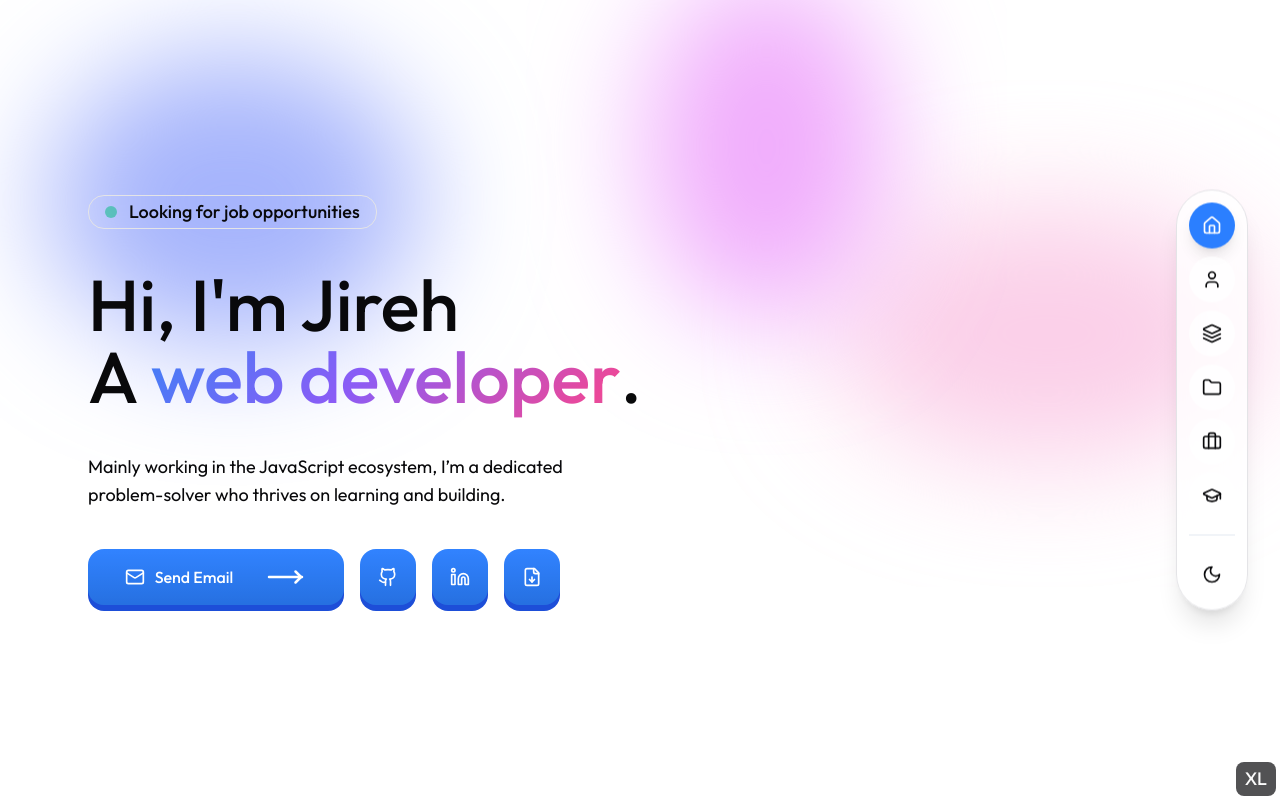
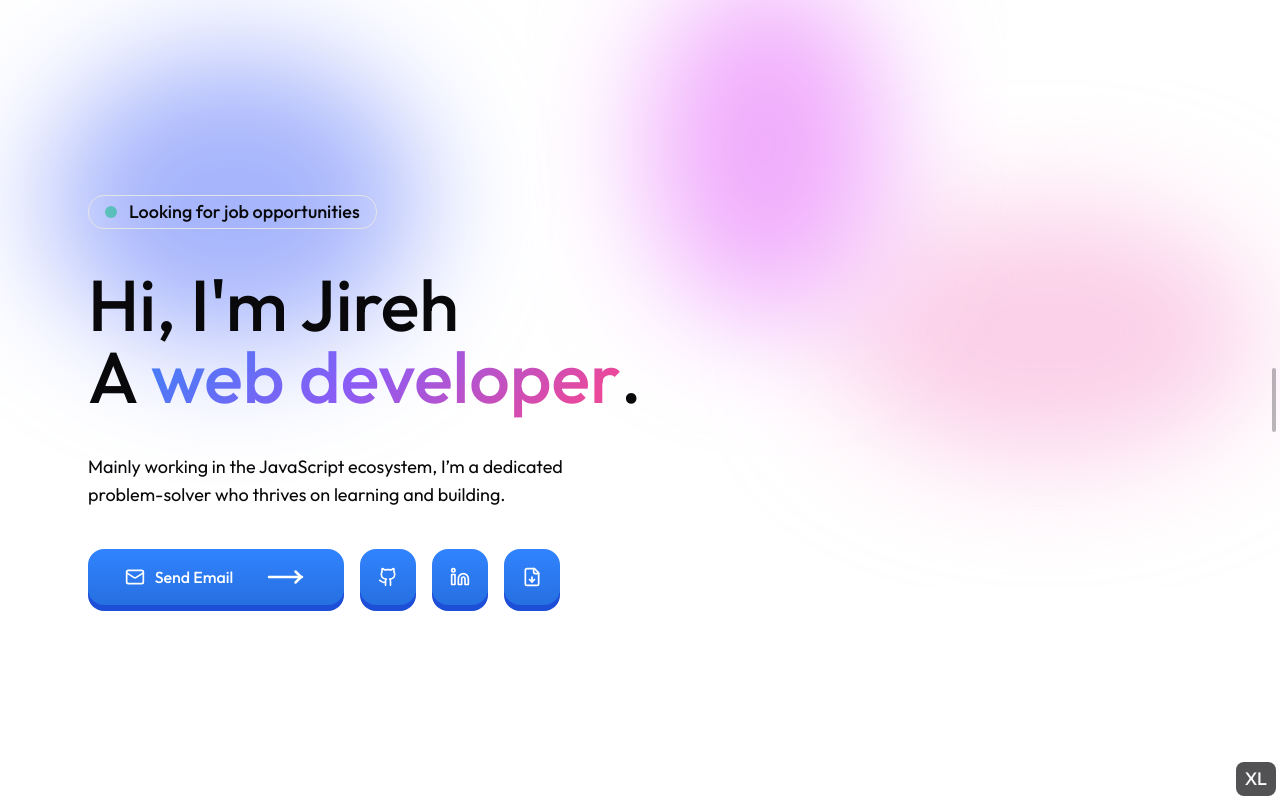
Before and after one commit to Jireh-sama/portfolio, a React (Vite) app: page / in a window 1280 px wide. Shown: the top 800 px of the page. Built offline with nearby package versions, Linux system fonts and the light colour scheme.

Commit message:
feat: enhance FloatingNav component with visibility toggle and pointer interactions

```diff
--- a/src/components/controls/FloatingNav.tsx
+++ b/src/components/controls/FloatingNav.tsx
@@ -1,5 +1,5 @@
 import { AnimatedThemeToggler } from "../ui/animated-theme-toggler";
-import { useEffect, useState } from "react";
+import { useCallback, useEffect, useRef, useState } from "react";
 import type { NavItemI } from "@/lib/types";
 import { cn } from "@/lib/utils";
 import {
@@ -26,6 +26,46 @@ const FloatingNav = ({
   educationRef,
 }: FloatingNavProps) => {
   const [selectedTab, setSelectedTab] = useState<NavItemI["name"]>("Home");
+
+  // Nav parks itself after 2s of scroll inactivity, and comes back on scroll
+  // or when the pointer reaches the right edge.
+  const [navVisible, setNavVisible] = useState(true);
+  const hideTimerRef = useRef<number | null>(null);
+  const pointerInsideRef = useRef(false);
+
+  const scheduleHide = useCallback(() => {
+    if (hideTimerRef.current) window.clearTimeout(hideTimerRef.current);
+    hideTimerRef.current = window.setTimeout(() => {
+      // Never hide out from under the pointer.
+      if (!pointerInsideRef.current) setNavVisible(false);
+    }, 2000);
+  }, []);
+
+  const revealNav = useCallback(() => {
+    setNavVisible(true);
+    scheduleHide();
+  }, [scheduleHide]);
+
+  useEffect(() => {
+    window.addEventListener("scroll", revealNav, { passive: true });
+    scheduleHide(); // start the idle countdown on mount
+
+    return () => {
+      window.removeEventListener("scroll", revealNav);
+      if (hideTimerRef.current) window.clearTimeout(hideTimerRef.current);
+    };
+  }, [revealNav, scheduleHide]);
+
+  const handlePointerEnter = () => {
+    pointerInsideRef.current = true;
+    if (hideTimerRef.current) window.clearTimeout(hideTimerRef.current);
+    setNavVisible(true);
+  };
+
+  const handlePointerLeave = () => {
+    pointerInsideRef.current = false;
+    scheduleHide();
+  };
 
   const handleScrollToTop = () => {
     window.scrollTo({
@@ -102,8 +142,35 @@ const FloatingNav = ({
   }, []);
 
   return (
-    <nav className="hidden lg:block fixed right-8 top-1/2 -translate-y-1/2 z-50">
-      <div className="flex flex-col gap-2 bg-card/80 backdrop-blur-md rounded-full p-3 shadow-xl border">
+    <>
+      {/* Invisible hot zone on the right edge — re-reveals the parked nav */}
+      <div
+        aria-hidden="true"
+        onMouseEnter={handlePointerEnter}
+        onMouseLeave={handlePointerLeave}
+        className="hidden lg:block fixed right-0 top-1/2 -translate-y-1/2 h-72 w-8 z-40"
+      >
+        {/* Subtle grip hint, only while the nav is parked */}
+        <div
+          className={cn(
+            "absolute right-1 top-1/2 -translate-y-1/2 h-16 w-1 rounded-full bg-primary/30 transition-opacity duration-500",
+            navVisible ? "opacity-0" : "opacity-100"
+          )}
+        />
+      </div>
+
+      <nav
+        onMouseEnter={handlePointerEnter}
+        onMouseLeave={handlePointerLeave}
+        className={cn(
+          "hidden lg:block fixed right-8 top-1/2 -translate-y-1/2 z-50",
+          "transition-[opacity,translate] duration-500 ease-out",
+          navVisible
+            ? "translate-x-0 opacity-100"
+            : "translate-x-[calc(100%+3rem)] opacity-0 pointer-events-none"
+        )}
+      >
+        <div className="flex flex-col gap-2 bg-card/80 backdrop-blur-md rounded-full p-3 shadow-xl border">
         {navItems.map((item) => (
           <button
             onClick={() => handleClickItem(item.name, item.fn)}
@@ -131,9 +198,10 @@ const FloatingNav = ({
 
         <hr className="my-2 border-slate-200 dark:border-slate-700" />
 
-        <AnimatedThemeToggler className="group relative p-3 rounded-full transition-all duration-300 hover:bg-blue-500 border border-transparent bg-white/70 dark:bg-white/10" />
-      </div>
-    </nav>
+          <AnimatedThemeToggler className="group relative p-3 rounded-full transition-all duration-300 hover:bg-blue-500 border border-transparent bg-white/70 dark:bg-white/10" />
+        </div>
+      </nav>
+    </>
   );
 };
 
```
